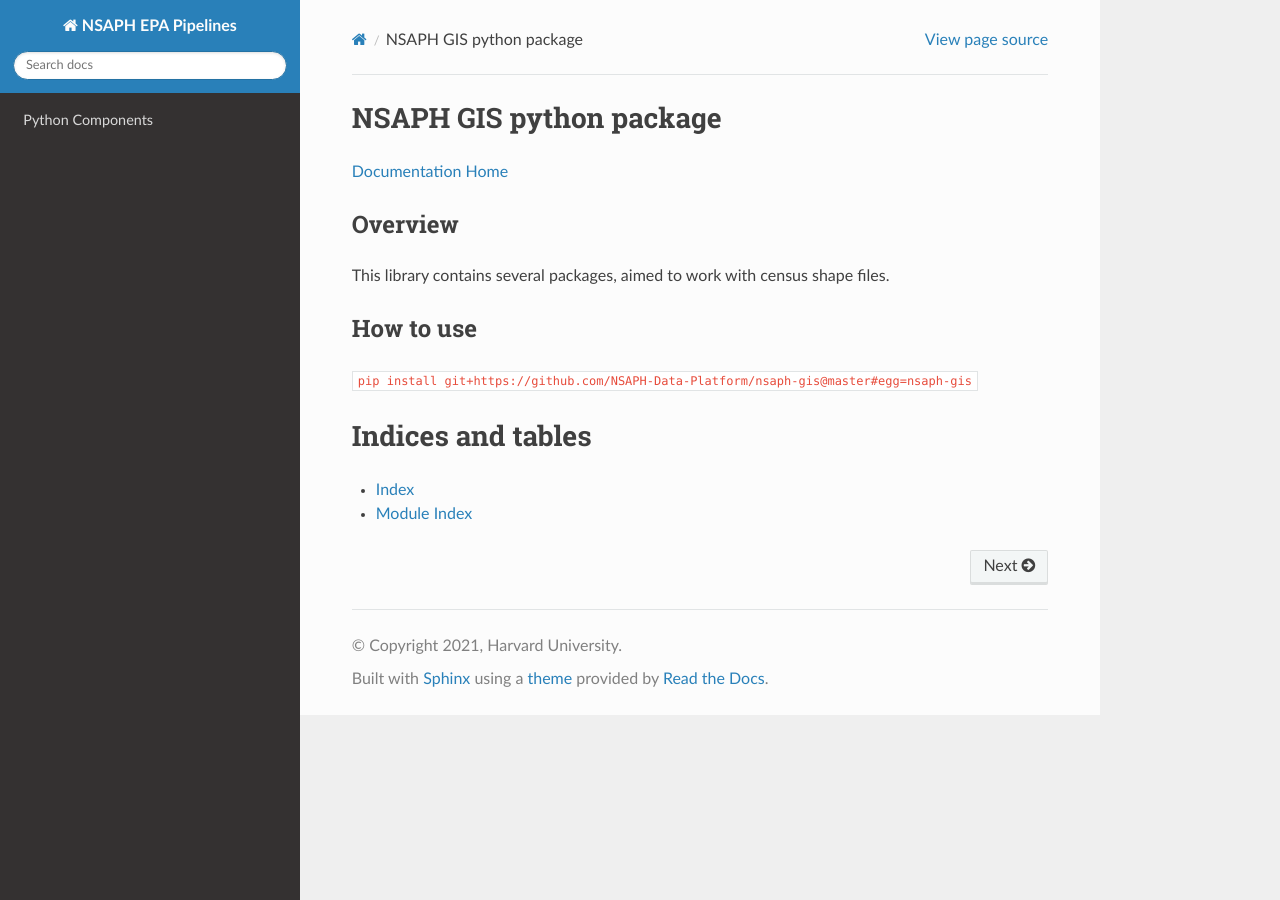
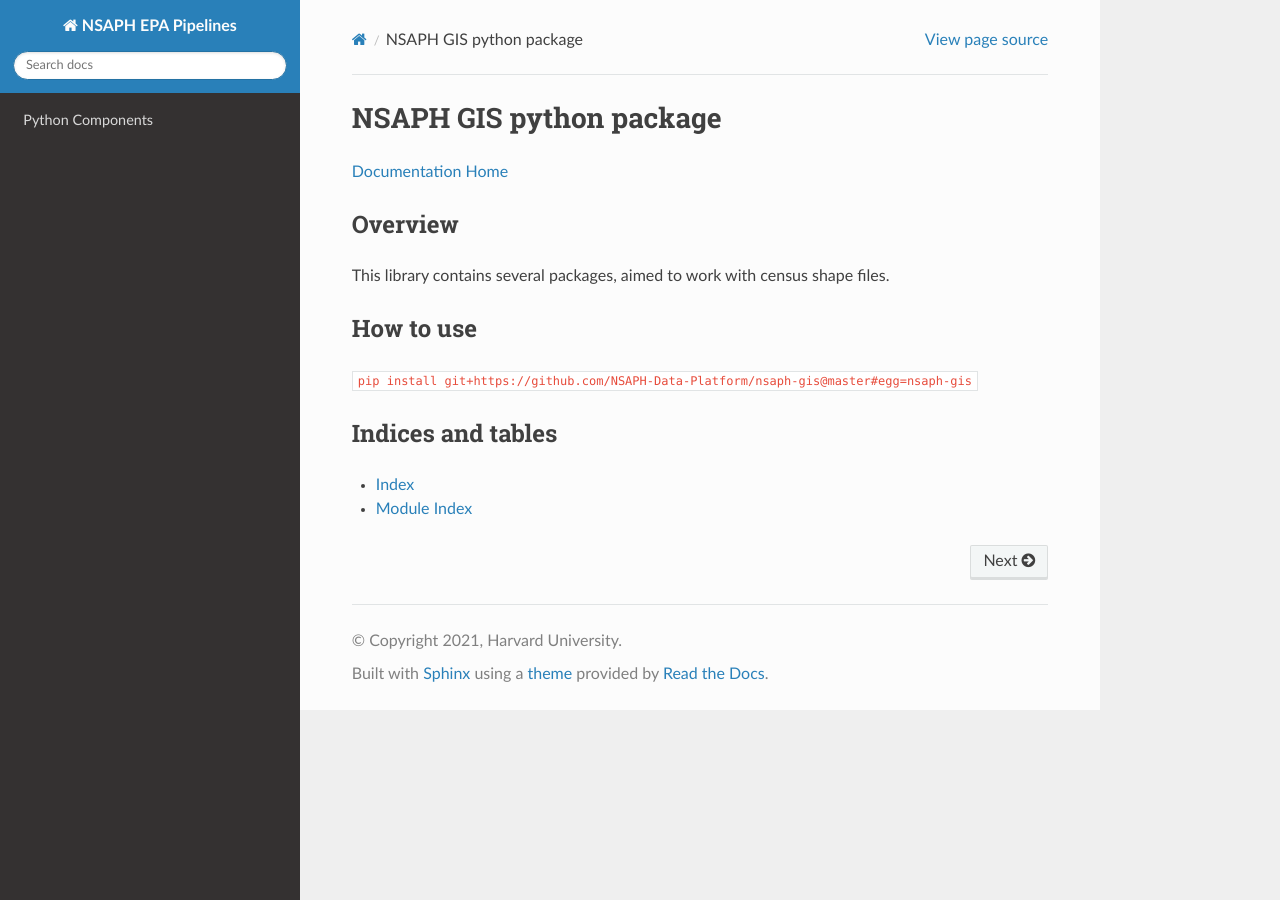
Before and after one commit to quantori/nsaph-gis, a Sphinx documentation site: the page built from doc/index.md, in a window 1280 px wide. Built offline with Sphinx 7.4.7 and the Read the Docs theme 2.0.0, drawn with Linux system fonts in a browser that asks for light colours; formulas are drawn with MathJax 3.

Commit message:
Fix headers

```diff
--- a/doc/index.md
+++ b/doc/index.md
@@ -20,7 +20,7 @@ This library contains several packages, aimed to work with census shape files.
 
 
 
-# Indices and tables
+## Indices and tables
 
 * [](genindex)
 * [](modindex)
```
